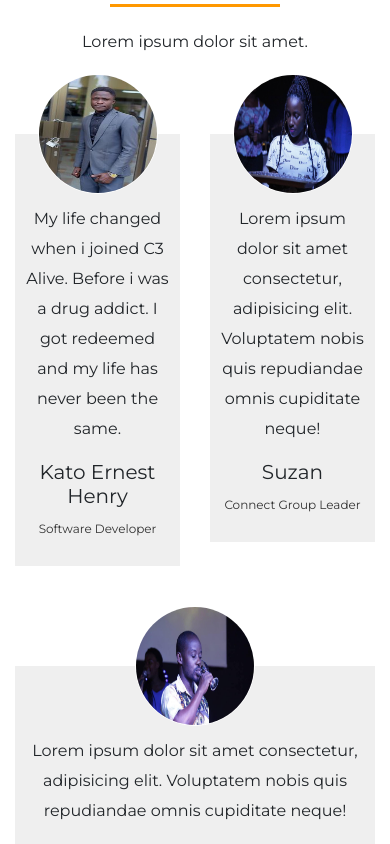
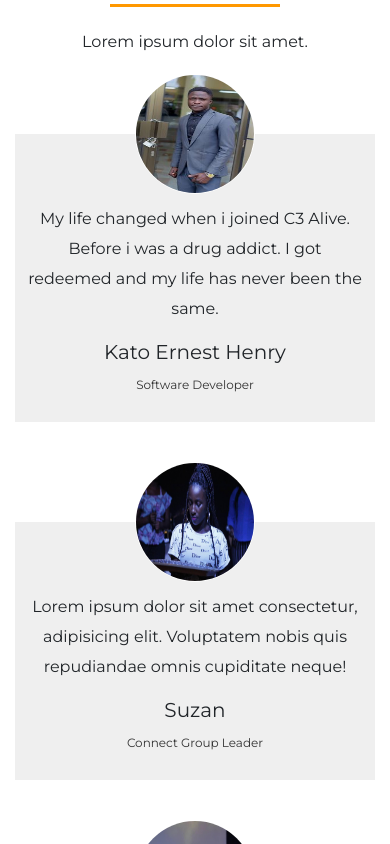
Before and after one commit to ernesthenry/c3churchwebsite, a React (Create React App) app: page /#/ in a window 390 px wide. Shown: the part 8740-9584 px from the top of the page. Built offline with nearby package versions, Linux system fonts and the light colour scheme.

Commit message:
responsiveness

```diff
--- a/src/App/components/ExecutiveTeam.js
+++ b/src/App/components/ExecutiveTeam.js
@@ -1,6 +1,5 @@
 import React from 'react'
 import Card from 'react-bootstrap/Card'
-import robert from './images/robert.jpg'
 import benson from './images/benson.jpg'
 import Neghema from './images/Neghema.jpg'
 import annet from './images/annet.jpg'
@@ -13,7 +12,7 @@ const ExecutiveTeam = () => {
          <h2 className="text-center">The Executive Team</h2>
         <p className="mt-3 text-center" style={{"font-size":"20px"}}>Meet our Location Directors across  four locations</p>
         <div className="row mb-5">
-            <div className='col-xs-3 col-md-3'>
+            <div className='col-sm-6 col-xs-6 col-md-3'>
                 <Card  className="executives">
                     <Card.Img variant="top" src={annet} className="image"/>
                     <Card.Body>
@@ -27,7 +26,7 @@ const ExecutiveTeam = () => {
 
             </div>
 
-            <div className='col-xs-3 col-md-3'>
+            <div className='col-sm-6 col-xs-6 col-md-3'>
                 <Card className="executives">
                     <Card.Img variant="top" src={Neghema} />
                     <Card.Body>
@@ -40,7 +39,7 @@ const ExecutiveTeam = () => {
                 </Card>
             </div>
 
-            <div className='col-xs-3 col-md-3'>
+            <div className='col-sm-6 col-xs-6 col-md-3'>
                 <Card className="executives">
                     <Card.Img variant="top" src={benson} />
                     <Card.Body>
@@ -52,7 +51,7 @@ const ExecutiveTeam = () => {
                     </Card.Body>
                 </Card>
             </div>
-            <div className='col-xs-3 col-md-3'>
+            <div className='col-sm-6 col-xs-6 col-md-3'>
                 <Card className="executives">
                     <Card.Img variant="top" src={fabian} />
                     <Card.Body>
--- a/src/App/components/Testimonials.js
+++ b/src/App/components/Testimonials.js
@@ -1,47 +1,48 @@
 import React from 'react'
-import Container from 'react-bootstrap/Container'
-import Col from 'react-bootstrap/Col'
-import Row from 'react-bootstrap/Row'
 import ernest from './images/ernest.jpg'
 import testimony1 from './images/testimony1.jpg'
 import testimony2 from './images/testimony2.jpg'
 
 const Testimonials = () => {
     return(
-        <Container className="testimonials">
+        <div className='container'>
+            <div className="testimonials">
             <h1>Testimonials</h1>
             <p class="text-center">Lorem ipsum dolor sit amet.</p>
-            <Row>
-                <Col className='text-center testimony'>
+            <div className='row'>
+                <div className='col-sm-6 col-xs-6 col-md-4 text-center testimony'>
                     <div className="profile">
                         <img src={ernest} alt="ernest" className="user" />
                         <blockquote>My life changed when i joined C3 Alive. Before i was a drug addict. I got redeemed and my life has never been the same.</blockquote>
                         <h3>Kato Ernest Henry</h3>
                         <p><span>Software Developer</span></p>
                     </div>
-                </Col>
+                </div>
 
-                <Col className='text-center testimony'>
+                <div className='col-sm-6 col-xs-6 col-md-4 text-center testimony'>
                 <div className="profile">
                     <img src={testimony1} alt="person1" className="user" />
                     <blockquote>Lorem ipsum dolor sit amet consectetur, adipisicing elit. Voluptatem nobis quis repudiandae omnis cupiditate neque!</blockquote>
                     <h3>Suzan </h3>
                     <p><span>Connect Group Leader</span></p>
                 </div>
-                </Col>
+                </div>
 
-                <Col className='text-center testimony'>
+                <div className='col-sm-6 col-xs-6 col-md-4 text-center testimony'>
                 <div className="profile">
                     <img src={testimony2} alt="person1" className="user" />
                     <blockquote>Lorem ipsum dolor sit amet consectetur, adipisicing elit. Voluptatem nobis quis repudiandae omnis cupiditate neque!</blockquote>
                     <h3>Mr. Luutu Jjaja </h3>
                     <p><span>Teacher at Namugongo</span></p>
                 </div>
-                </Col>
+                </div>
 
-            </Row>
+            </div>
 
-        </Container>
+        </div>
+
+        </div>
+
 
 
     )
```
